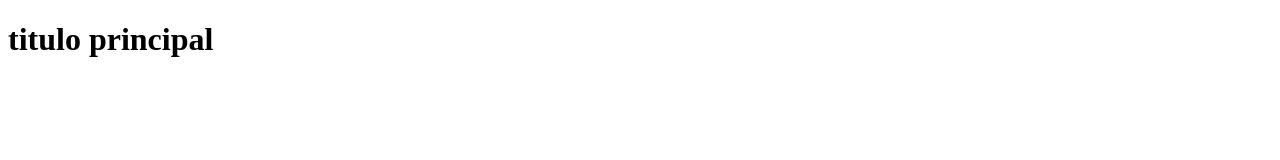
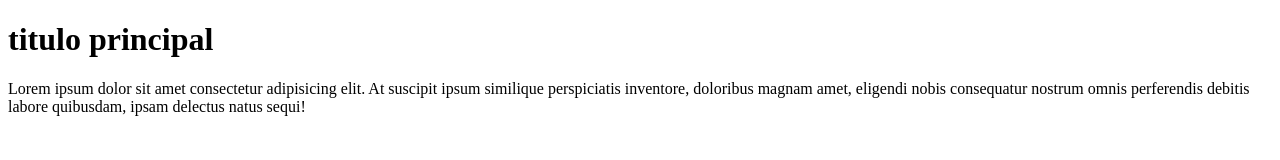
Before and after one commit to pablora51/introduccion-git, a plain HTML site: page index.html in a window 1280 px wide. Drawn offline with Linux system fonts and the light colour scheme.

Commit message:
se agrego un parafo

```diff
--- a/index.html
+++ b/index.html
@@ -1,12 +1,18 @@
 <!DOCTYPE html>
 <html lang="en">
-<head>
-    <meta charset="UTF-8">
-    <meta http-equiv="X-UA-Compatible" content="IE=edge">
-    <meta name="viewport" content="width=device-width, initial-scale=1.0">
+  <head>
+    <meta charset="UTF-8" />
+    <meta http-equiv="X-UA-Compatible" content="IE=edge" />
+    <meta name="viewport" content="width=device-width, initial-scale=1.0" />
     <title>Document</title>
-</head>
-<body>
+  </head>
+  <body>
     <h1>titulo principal</h1>
-</body>
+    <p>
+      Lorem ipsum dolor sit amet consectetur adipisicing elit. At suscipit ipsum
+      similique perspiciatis inventore, doloribus magnam amet, eligendi nobis
+      consequatur nostrum omnis perferendis debitis labore quibusdam, ipsam
+      delectus natus sequi!
+    </p>
+  </body>
 </html>
```
